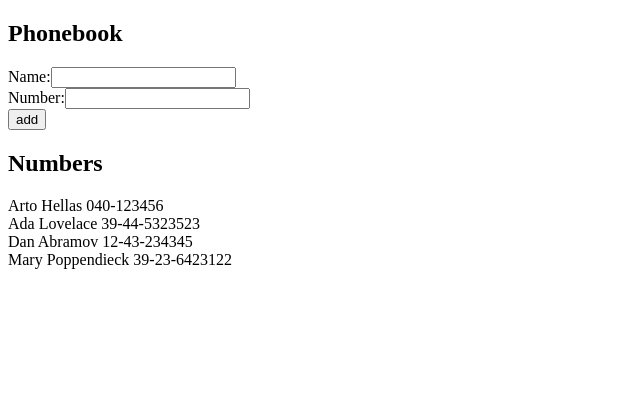
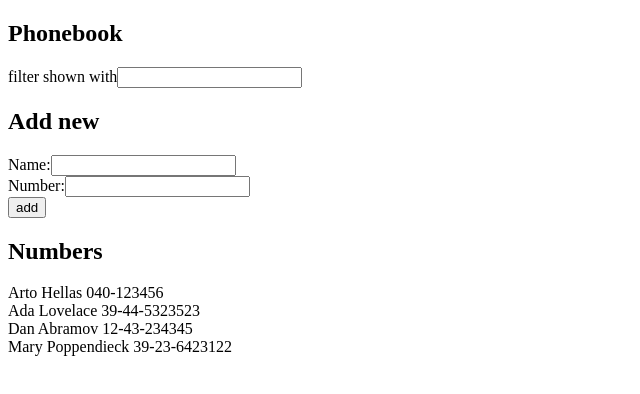
Before and after one commit to dante690dark/part2-Rendering-a-collection-modules, a React (Vite) app in the folder phonebook/: page / in a window 1280 px wide. Shown: the top 394 px of the page, without its empty margins (0-640 px from the left). Built offline with nearby package versions, Linux system fonts and the light colour scheme.

Commit message:
add filter to search person

```diff
--- a/phonebook/src/App.jsx
+++ b/phonebook/src/App.jsx
@@ -10,6 +10,7 @@ const App = () => {
     { name: 'Mary Poppendieck', number: '39-23-6423122', id: 4 },
   ]);
   const [data, setData] = useState({ name: '', number: '' });
+  const [search, setSearch] = useState('');
 
   const addName = (event) => {
     event.preventDefault();
@@ -26,23 +27,29 @@ const App = () => {
     setData({ name: '', number: '' });
   };
 
-  const handleChange = (event) => {
-    const { value, name } = event.target;
+  const handleChange =
+    (name) =>
+    ({ target: { value } }) => {
+      if (name === 'search') {
+        setSearch(value);
+      }
 
-    setData((prevState) => ({ ...prevState, [name]: value }));
-  };
+      setData((prevState) => ({ ...prevState, [name]: value }));
+    };
 
   return (
     <>
       <h2>Phonebook</h2>
+      filter shown with
+      <input type='text' onChange={handleChange('search')} value={search} />
+      <h2>Add new</h2>
       <form onSubmit={addName}>
         <div>
           <label htmlFor='name-field'>Name:</label>
           <input
             type='text'
-            name='name'
             id='name-field'
-            onChange={handleChange}
+            onChange={handleChange('name')}
             value={data.name}
             required
           />
@@ -51,9 +58,8 @@ const App = () => {
           <label htmlFor='number-field'>Number:</label>
           <input
             type='tel'
-            name='number'
             id='number-field'
-            onChange={handleChange}
+            onChange={handleChange('number')}
             value={data.number}
             pattern='[0-9\- ]+'
             required
@@ -65,9 +71,23 @@ const App = () => {
       </form>
       <h2>Numbers</h2>
       <ul>
-        {persons.map((person) => (
-          <Person key={person.name} name={person.name} number={person.number} />
-        ))}
+        {search
+          ? persons
+              .filter((person) => person.name.includes(search))
+              .map((person) => (
+                <Person
+                  key={person.name}
+                  name={person.name}
+                  number={person.number}
+                />
+              ))
+          : persons.map((person) => (
+              <Person
+                key={person.name}
+                name={person.name}
+                number={person.number}
+              />
+            ))}
       </ul>
     </>
   );
```
